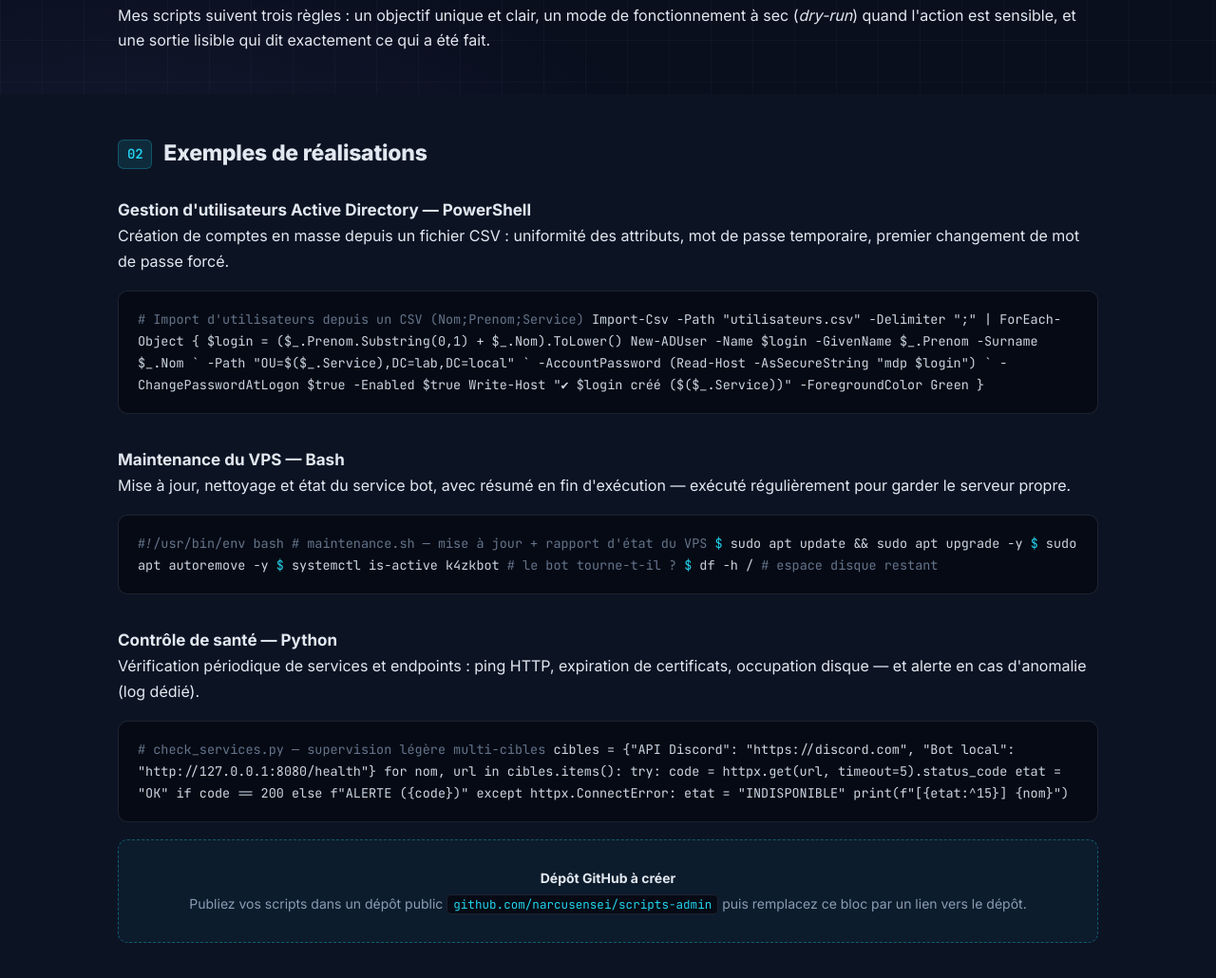
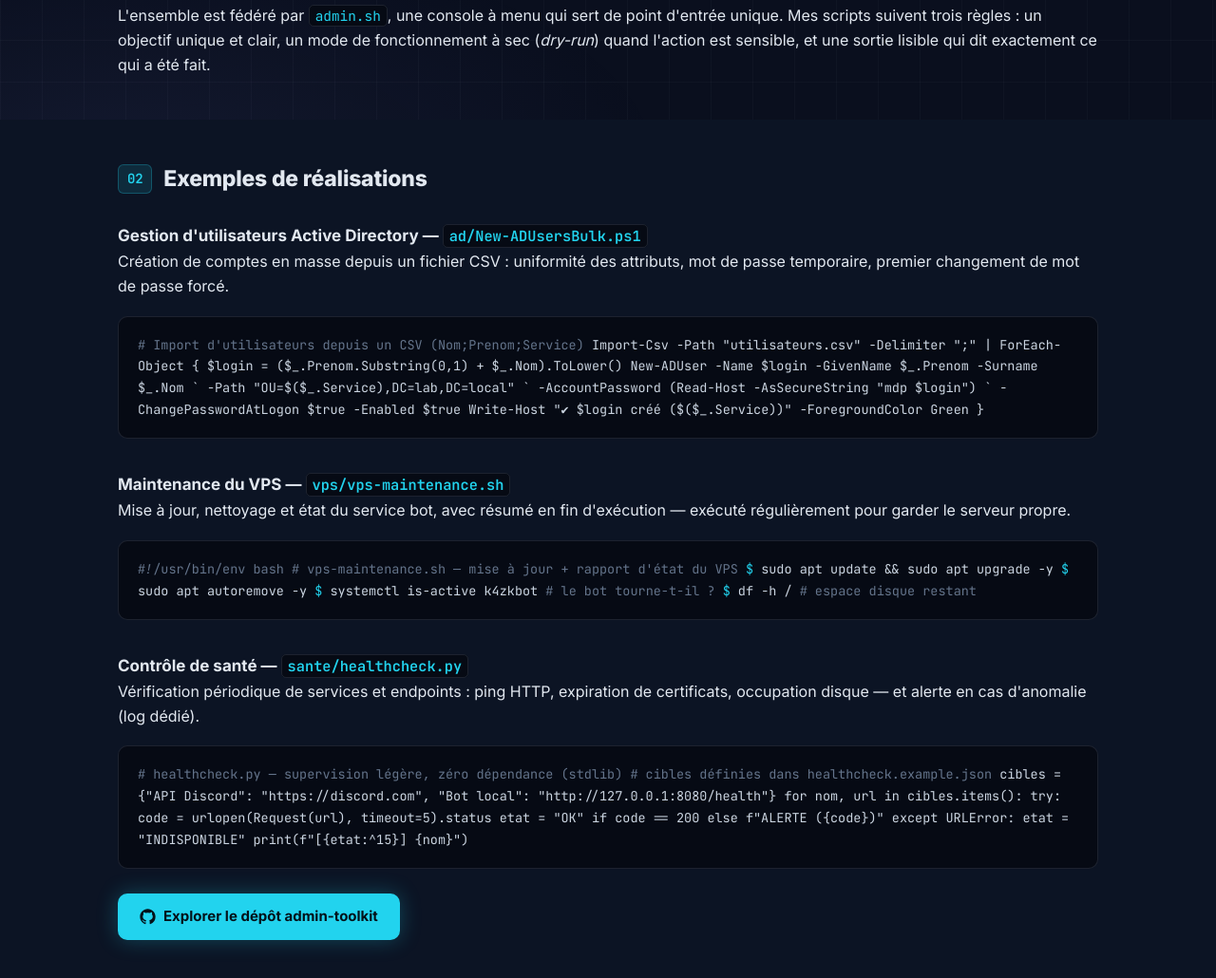
Before and after one commit to narcusensei/narcusensei.github.io, a plain HTML site: page projets/scripts.html in a window 1280 px wide. Shown: the part 662-1692 px from the top of the page at 95% size. Drawn offline with Linux system fonts and the light colour scheme.

Commit message:
Page Scripts : intégration du dépôt admin-toolkit (console, vrais noms de fichiers, exemple stdlib)

```diff
--- a/projets/scripts.html
+++ b/projets/scripts.html
@@ -57,6 +57,10 @@
             <svg viewBox="0 0 24 24" fill="none" stroke="currentColor" stroke-width="2" stroke-linecap="round" stroke-linejoin="round"><rect x="2" y="3" width="20" height="14" rx="2"/><line x1="8" y1="21" x2="16" y2="21"/><line x1="12" y1="17" x2="12" y2="21"/></svg>
             Bash
           </span>
+          <span>
+            <svg viewBox="0 0 24 24" fill="currentColor"><path d="M12 .5C5.65.5.5 5.65.5 12c0 5.08 3.29 9.39 7.86 10.91.58.1.79-.25.79-.55v-2.17c-3.2.7-3.87-1.36-3.87-1.36-.53-1.33-1.28-1.68-1.28-1.68-1.05-.72.08-.7.08-.7 1.16.08 1.77 1.19 1.77 1.19 1.03 1.76 2.7 1.25 3.36.96.1-.75.4-1.25.73-1.54-2.55-.29-5.24-1.28-5.24-5.68 0-1.26.45-2.28 1.19-3.08-.12-.29-.52-1.46.11-3.05 0 0 .97-.31 3.18 1.18a11 11 0 0 1 5.79 0c2.2-1.49 3.17-1.18 3.17-1.18.63 1.59.24 2.76.12 3.05.74.8 1.19 1.82 1.19 3.08 0 4.41-2.69 5.38-5.26 5.66.41.36.78 1.05.78 2.12v3.15c0 .3.2.66.8.55A11.5 11.5 0 0 0 23.5 12C23.5 5.65 18.35.5 12 .5z"/></svg>
+            <a href="https://github.com/narcusensei/admin-toolkit" target="_blank" rel="noopener">github/narcusensei/admin-toolkit</a>
+          </span>
         </div>
       </div>
     </section>
@@ -66,7 +70,7 @@
       <div class="container">
         <h2><span class="num">01</span>Démarche</h2>
         <p>Chaque tâche faite plus de deux fois mérite un script. Administrer des VM, des comptes ou des services à la main, c'est perdre du temps et surtout introduire des écarts entre les environnements.</p>
-        <p>Mes scripts suivent trois règles : un objectif unique et clair, un mode de fonctionnement à sec (<em>dry-run</em>) quand l'action est sensible, et une sortie lisible qui dit exactement ce qui a été fait.</p>
+        <p>L'ensemble est fédéré par <code>admin.sh</code>, une console à menu qui sert de point d'entrée unique. Mes scripts suivent trois règles : un objectif unique et clair, un mode de fonctionnement à sec (<em>dry-run</em>) quand l'action est sensible, et une sortie lisible qui dit exactement ce qui a été fait.</p>
       </div>
     </section>
 
@@ -75,7 +79,7 @@
       <div class="container">
         <h2><span class="num">02</span>Exemples de réalisations</h2>
 
-        <h3 style="margin-top:26px;font-size:17px;">Gestion d'utilisateurs Active Directory — PowerShell</h3>
+        <h3 style="margin-top:26px;font-size:17px;">Gestion d'utilisateurs Active Directory — <code>ad/New-ADUsersBulk.ps1</code></h3>
         <p>Création de comptes en masse depuis un fichier CSV : uniformité des attributs, mot de passe temporaire, premier changement de mot de passe forcé.</p>
         <div class="code-block">
 <span class="cmt"># Import d'utilisateurs depuis un CSV (Nom;Prenom;Service)</span>
@@ -89,37 +93,40 @@ Import-Csv -Path "utilisateurs.csv" -Delimiter ";" | ForEach-Object {
 }
         </div>
 
-        <h3 style="margin-top:34px;font-size:17px;">Maintenance du VPS — Bash</h3>
+        <h3 style="margin-top:34px;font-size:17px;">Maintenance du VPS — <code>vps/vps-maintenance.sh</code></h3>
         <p>Mise à jour, nettoyage et état du service bot, avec résumé en fin d'exécution — exécuté régulièrement pour garder le serveur propre.</p>
         <div class="code-block">
 <span class="cmt">#!/usr/bin/env bash</span>
-<span class="cmt"># maintenance.sh — mise à jour + rapport d'état du VPS</span>
+<span class="cmt"># vps-maintenance.sh — mise à jour + rapport d'état du VPS</span>
 <span class="cmd">$</span> sudo apt update && sudo apt upgrade -y
 <span class="cmd">$</span> sudo apt autoremove -y
 <span class="cmd">$</span> systemctl is-active k4zkbot <span class="cmt"># le bot tourne-t-il ?</span>
 <span class="cmd">$</span> df -h /  <span class="cmt"># espace disque restant</span>
         </div>
 
-        <h3 style="margin-top:34px;font-size:17px;">Contrôle de santé — Python</h3>
+        <h3 style="margin-top:34px;font-size:17px;">Contrôle de santé — <code>sante/healthcheck.py</code></h3>
         <p>Vérification périodique de services et endpoints : ping HTTP, expiration de certificats, occupation disque — et alerte en cas d'anomalie (log dédié).</p>
         <div class="code-block">
-<span class="cmt"># check_services.py — supervision légère multi-cibles</span>
+<span class="cmt"># healthcheck.py — supervision légère, zéro dépendance (stdlib)</span>
+<span class="cmt"># cibles définies dans healthcheck.example.json</span>
 cibles = {"API Discord": "https://discord.com",
           "Bot local":  "http://127.0.0.1:8080/health"}
 
 for nom, url in cibles.items():
     try:
-        code = httpx.get(url, timeout=5).status_code
+        code = urlopen(Request(url), timeout=5).status
         etat = "OK" if code == 200 else f"ALERTE ({code})"
-    except httpx.ConnectError:
+    except URLError:
         etat = "INDISPONIBLE"
     print(f"[{etat:^15}] {nom}")
         </div>
 
-        <div class="shot">
-          <strong>Dépôt GitHub à créer</strong>
-          Publiez vos scripts dans un dépôt public <code>github.com/narcusensei/scripts-admin</code> puis remplacez ce bloc par un lien vers le dépôt.
-        </div>
+        <p style="margin-top:26px;">
+          <a class="btn btn-primary" href="https://github.com/narcusensei/admin-toolkit" target="_blank" rel="noopener">
+            <svg viewBox="0 0 24 24" fill="currentColor"><path d="M12 .5C5.65.5.5 5.65.5 12c0 5.08 3.29 9.39 7.86 10.91.58.1.79-.25.79-.55v-2.17c-3.2.7-3.87-1.36-3.87-1.36-.53-1.33-1.28-1.68-1.28-1.68-1.05-.72.08-.7.08-.7 1.16.08 1.77 1.19 1.77 1.19 1.03 1.76 2.7 1.25 3.36.96.1-.75.4-1.25.73-1.54-2.55-.29-5.24-1.28-5.24-5.68 0-1.26.45-2.28 1.19-3.08-.12-.29-.52-1.46.11-3.05 0 0 .97-.31 3.18 1.18a11 11 0 0 1 5.79 0c2.2-1.49 3.17-1.18 3.17-1.18.63 1.59.24 2.76.12 3.05.74.8 1.19 1.82 1.19 3.08 0 4.41-2.69 5.38-5.26 5.66.41.36.78 1.05.78 2.12v3.15c0 .3.2.66.8.55A11.5 11.5 0 0 0 23.5 12C23.5 5.65 18.35.5 12 .5z"/></svg>
+            Explorer le dépôt admin-toolkit
+          </a>
+        </p>
       </div>
     </section>
 
```
Also changed, not shown: 1 other file.
